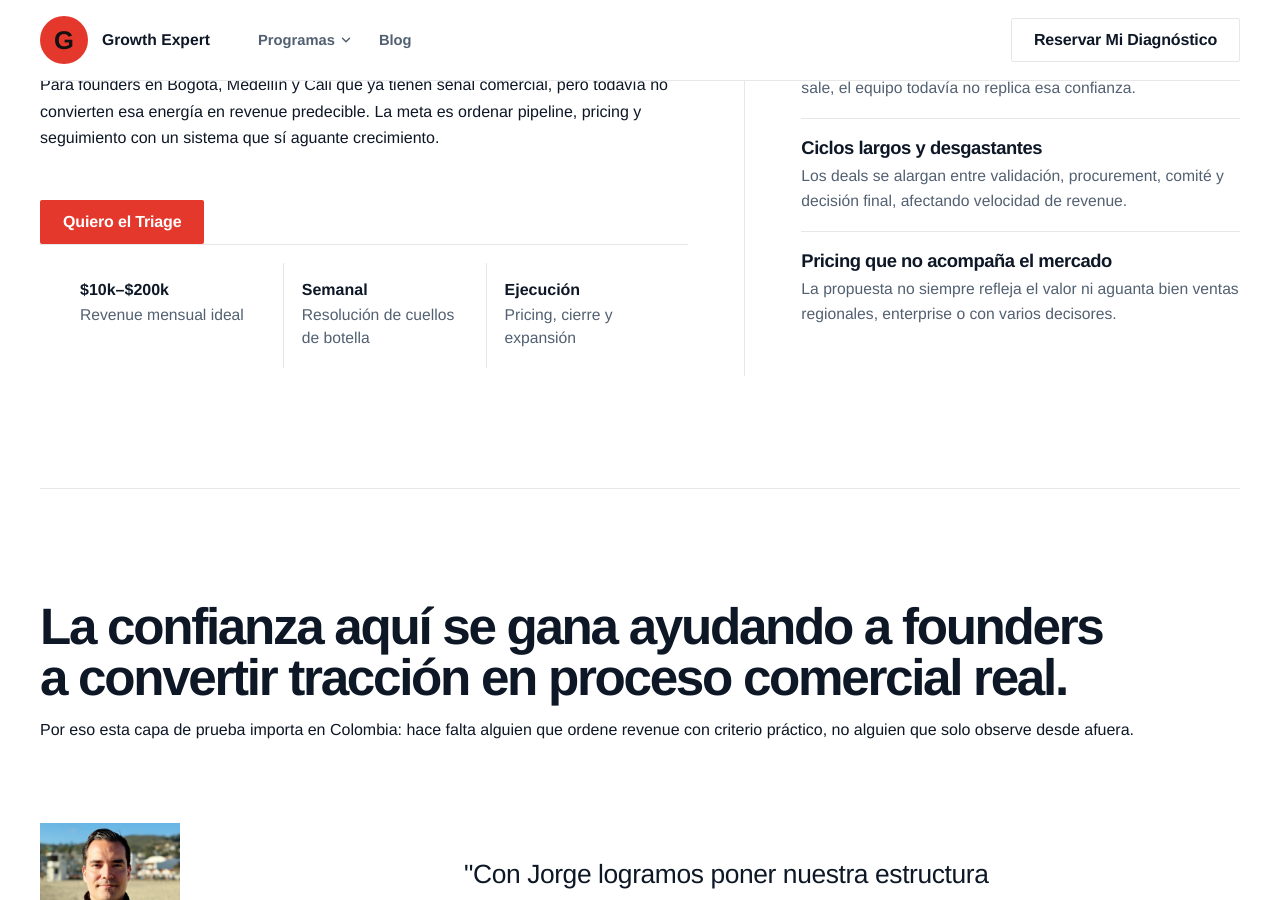
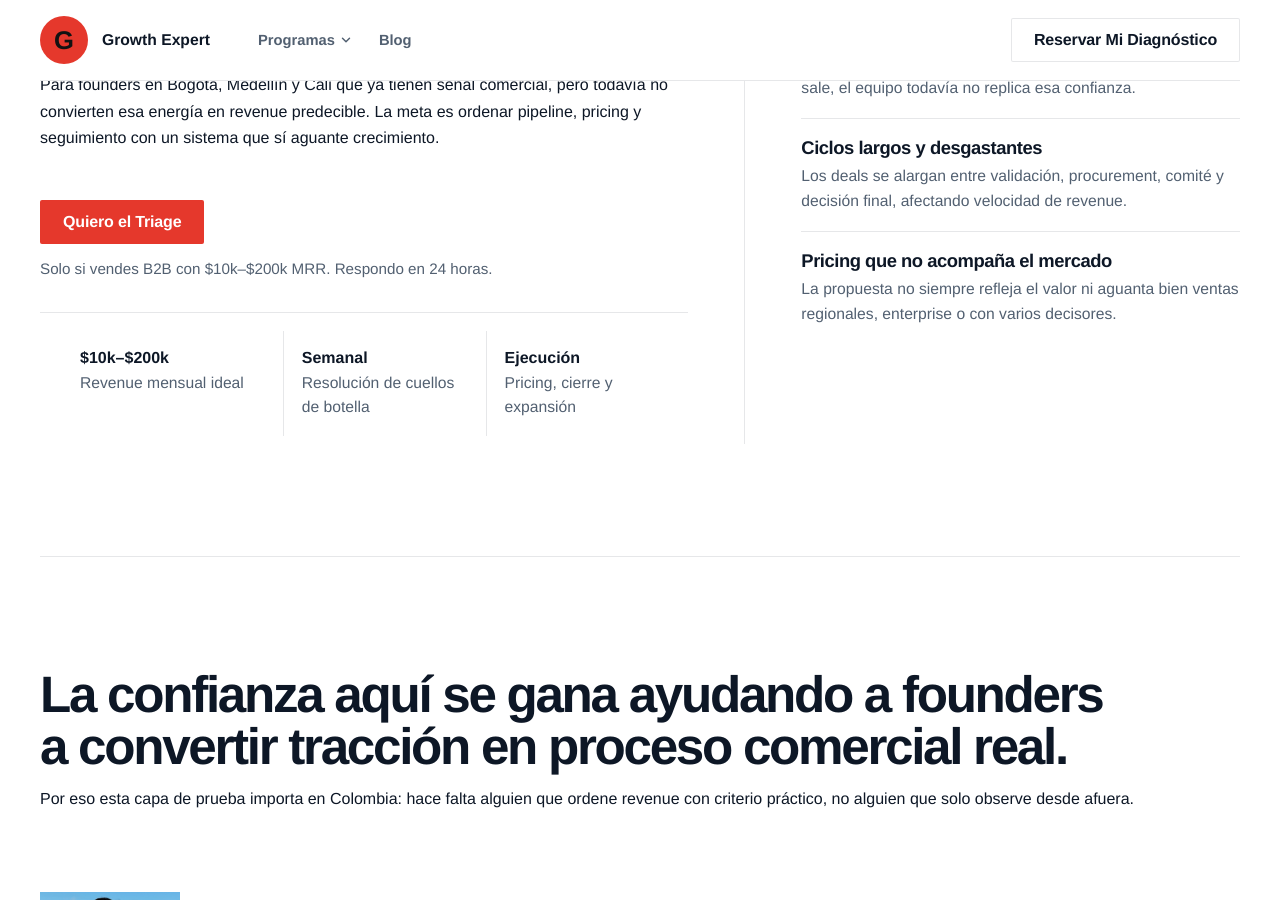
Before and after one commit to novohispano/Growth-Expert, a Jekyll site: the page colombia/index.html, which Jekyll copies as it is, in a window 1280 px wide and 900 px high, scrolled down 432 px. Built offline with Jekyll 4.4.1, drawn with Linux system fonts in a browser that asks for light colours.

Commit message:
Add hero subtext under primary CTA on country and diagnostic pages
Matches the canonical pattern from revenue-unlock/ and
series-a-fundraising/: a hero__subtext line between the CTA
button and the hero stats list. Without it, the button sat
flush against the top border of the stats row.

Co-Authored-By: Claude Opus 4.7 (1M context) <noreply@anthropic.com>

```diff
--- a/argentina/index.html
+++ b/argentina/index.html
@@ -157,6 +157,7 @@
           <div class="hero__actions">
             <a class="button button--primary" href="#diagnostic">Quiero el Triage</a>
           </div>
+          <p class="hero__subtext" data-i18n="hero.primarySubtext">Solo si vendes B2B con $10k–$200k MRR. Respondo en 24 horas.</p>
 
           <ul class="hero__stats" aria-label="Detalles de encaje">
             <li>
--- a/colombia/index.html
+++ b/colombia/index.html
@@ -157,6 +157,7 @@
           <div class="hero__actions">
             <a class="button button--primary" href="#diagnostic">Quiero el Triage</a>
           </div>
+          <p class="hero__subtext" data-i18n="hero.primarySubtext">Solo si vendes B2B con $10k–$200k MRR. Respondo en 24 horas.</p>
 
           <ul class="hero__stats" aria-label="Detalles de encaje">
             <li>
--- a/diagnostic/index.html
+++ b/diagnostic/index.html
@@ -141,6 +141,7 @@
               data-stripe-link
               data-i18n="hero.primaryCta">Reservar el Diagnóstico — $1,500 USD</a>
           </div>
+          <p class="hero__subtext" data-i18n="hero.primarySubtext">Inmersión de 90 minutos. Recomendación por escrito. Crédito hacia el engagement.</p>
 
           <ul class="hero__stats" aria-label="Detalles del Diagnóstico">
             <li>
--- a/mexico/index.html
+++ b/mexico/index.html
@@ -43,6 +43,7 @@ schema_include: schema/mexico.html
           <div class="hero__actions">
             <a class="button button--primary" href="#diagnostic">Quiero el Triage</a>
           </div>
+          <p class="hero__subtext" data-i18n="hero.primarySubtext">Solo si vendes B2B con $10k–$200k MRR. Respondo en 24 horas.</p>
 
           <ul class="hero__stats" aria-label="Detalles de encaje">
             <li>
```
